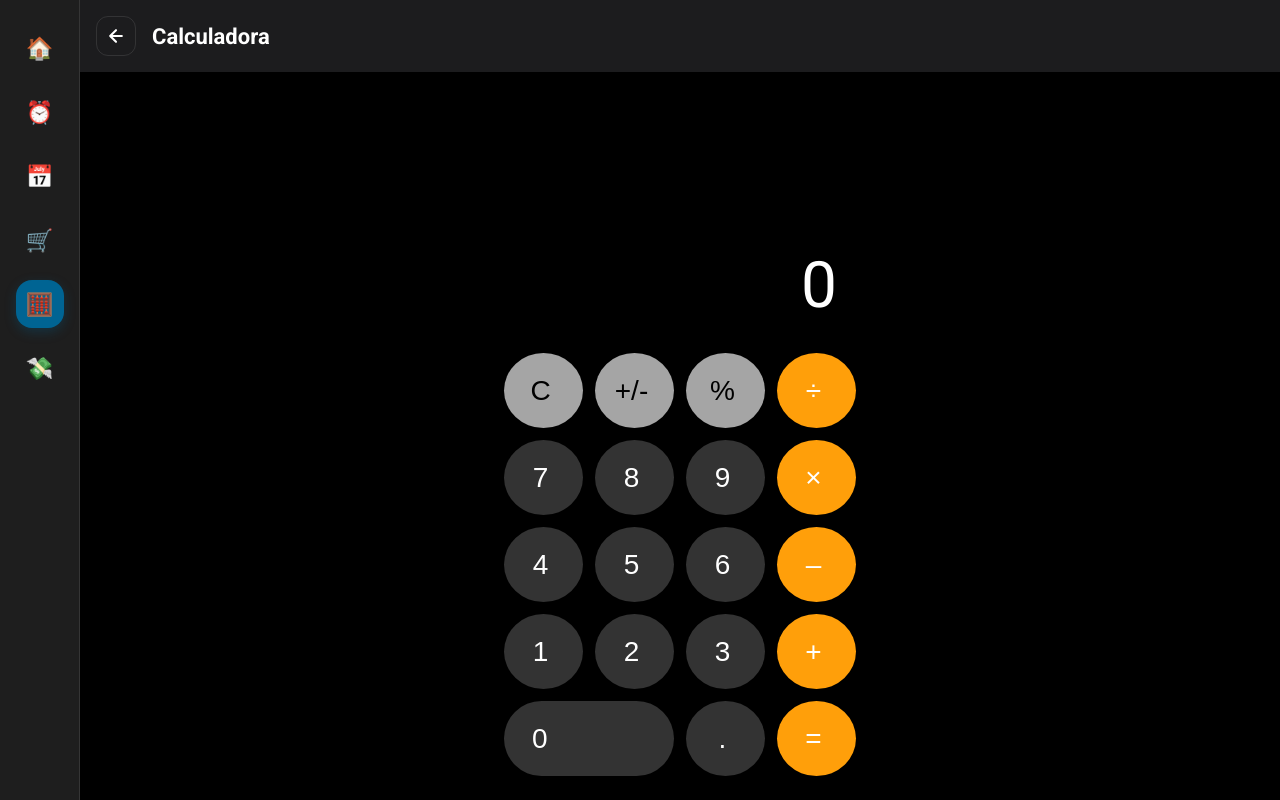
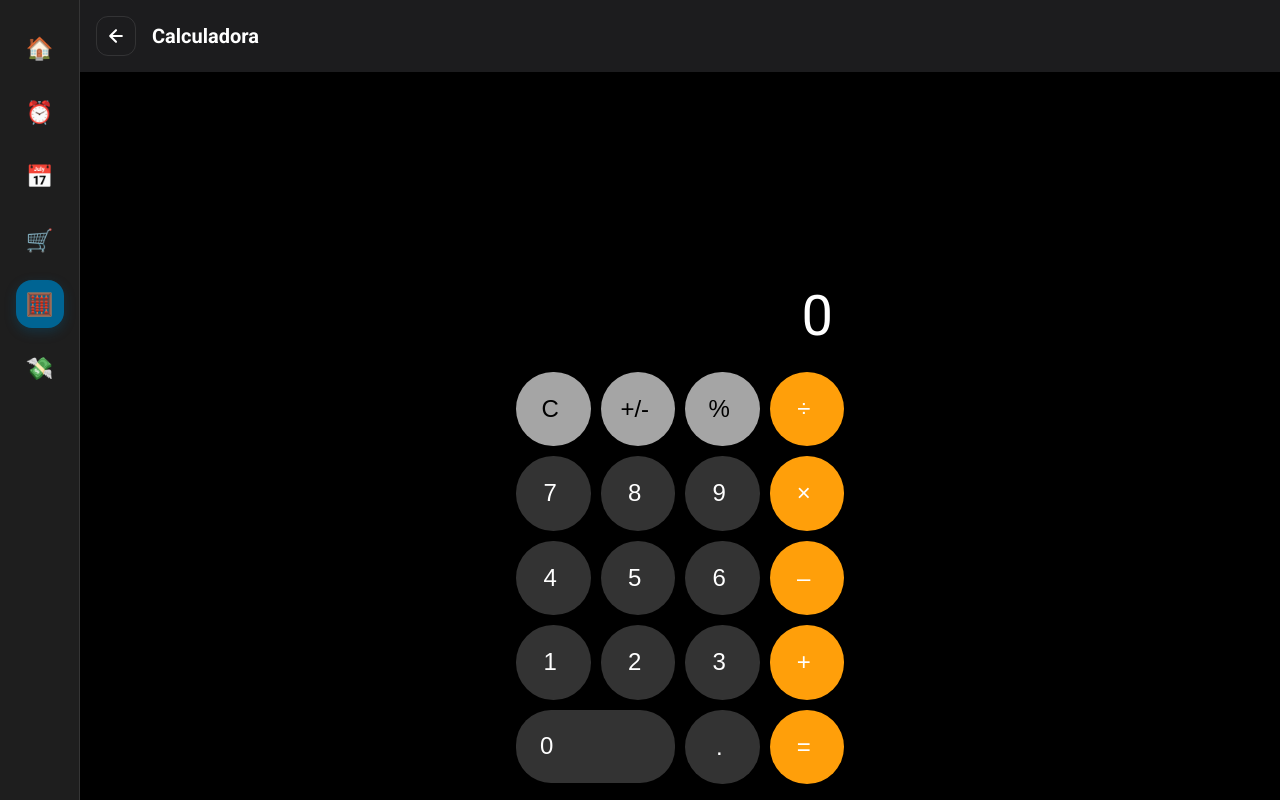
Before and after one commit to ChiliCode-Official/Family-Link, a React (Vite) app: page /#/calculator in a window 1280 px wide. Built offline with nearby package versions, Linux system fonts and the light colour scheme; a web font is replaced by a local one.

Commit message:
Update Calculator.jsx

```diff
--- a/src/views/Calculator.jsx
+++ b/src/views/Calculator.jsx
@@ -158,23 +158,23 @@ function Calculator() {
   ];
 
   return (
-    <div style={{ display: 'flex', flexDirection: 'column', height: '100vh', backgroundColor: '#000000', color: '#ffffff' }}>
-      <header style={{ padding: '16px', display: 'flex', alignItems: 'center', gap: '16px', backgroundColor: '#1c1c1e' }}>
+    <div style={{ display: 'flex', flexDirection: 'column', height: '100dvh', maxHeight: '100dvh', backgroundColor: '#000000', color: '#ffffff', overflow: 'hidden' }}>
+      <header style={{ padding: '16px', display: 'flex', alignItems: 'center', gap: '16px', backgroundColor: '#1c1c1e', flexShrink: 0 }}>
         <button className="back-btn" style={{ padding: '0', width: '40px', height: '40px', borderRadius: '12px', border: '1px solid rgba(255,255,255,0.1)', background: 'transparent', color: '#ffffff', display: 'flex', alignItems: 'center', justifySelf: 'center', justifyContent: 'center', cursor: 'pointer' }} onClick={() => navigate('/')}>
           <svg width="20" height="20" viewBox="0 0 24 24" fill="none" stroke="currentColor" strokeWidth="2.5" strokeLinecap="round" strokeLinejoin="round"><path d="M19 12H5M12 19l-7-7 7-7"/></svg>
         </button>
-        <h1 style={{ margin: 0, fontSize: '22px', fontWeight: 'bold', color: '#ffffff' }}>Calculadora</h1>
+        <h1 style={{ margin: 0, fontSize: '20px', fontWeight: 'bold', color: '#ffffff' }}>Calculadora</h1>
       </header>
 
-      <div style={{ flex: 1, padding: '24px', display: 'flex', flexDirection: 'column', justifyContent: 'flex-end', gap: '20px', maxWidth: '400px', width: '100%', margin: '0 auto', boxSizing: 'border-box' }}>
+      <div style={{ flex: 1, padding: '16px', display: 'flex', flexDirection: 'column', justifyContent: 'flex-end', gap: '16px', maxWidth: '360px', width: '100%', margin: '0 auto', boxSizing: 'border-box', overflow: 'hidden' }}>
 
         {/* Display */}
-        <div style={{ textAlign: 'right', padding: '10px 20px', minHeight: '80px', display: 'flex', alignItems: 'flex-end', justifyContent: 'flex-end' }}>
-          <div style={{ color: '#ffffff', fontSize: '64px', fontWeight: '300', wordBreak: 'break-all', letterSpacing: '-1px' }}>{display}</div>
+        <div style={{ textAlign: 'right', padding: '8px 12px', minHeight: '60px', display: 'flex', alignItems: 'flex-end', justifyContent: 'flex-end', flexShrink: 0 }}>
+          <div style={{ color: '#ffffff', fontSize: '56px', fontWeight: '300', wordBreak: 'break-all', letterSpacing: '-1px', lineHeight: '1.1' }}>{display}</div>
         </div>
 
         {/* Keypad */}
-        <div style={{ display: 'grid', gridTemplateColumns: 'repeat(4, 1fr)', gap: '12px' }}>
+        <div style={{ display: 'grid', gridTemplateColumns: 'repeat(4, 1fr)', gap: '10px', width: '100%', boxSizing: 'border-box' }}>
           {buttons.map(btn => {
             const isDigit = btn.type === 'digit';
             const isAction = btn.type === 'action';
@@ -204,10 +204,11 @@ function Calculator() {
                 }}
                 style={{
                   gridColumn: btn.double ? 'span 2' : 'span 1',
-                  height: '75px',
-                  fontSize: '28px',
+                  height: btn.double ? 'auto' : '100%',
+                  aspectRatio: btn.double ? '2.15/1' : '1/1',
+                  fontSize: '24px',
                   fontWeight: '500',
-                  borderRadius: btn.double ? '40px' : '50%',
+                  borderRadius: btn.double ? '35px' : '50%',
                   border: 'none',
                   backgroundColor: bg,
                   color: color,
@@ -215,7 +216,7 @@ function Calculator() {
                   display: 'flex',
                   alignItems: 'center',
                   justifyContent: btn.double ? 'flex-start' : 'center',
-                  paddingLeft: btn.double ? '28px' : '0',
+                  paddingLeft: btn.double ? '24px' : '0',
                   transition: 'all 0.15s ease',
                   userSelect: 'none'
                 }}
```
